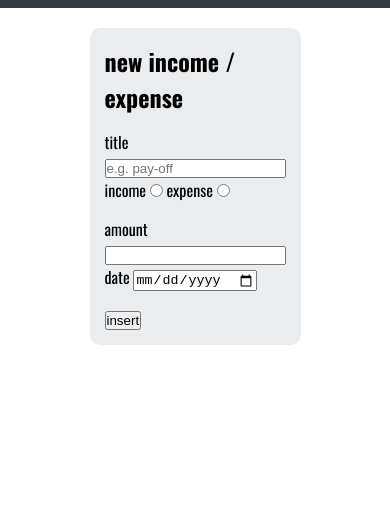
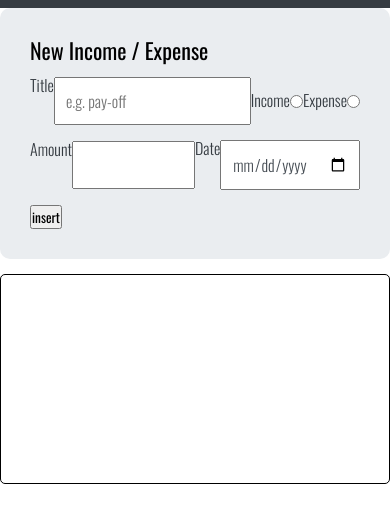
Before and after one commit to arnameti/7_HTML-CSS-JS_LiquiPlanner, a website built with Parcel: page index.html in a window 390 px wide. Shown: the part 75-598 px from the top of the page. Built offline with nearby package versions, Linux system fonts and the light colour scheme.

Commit message:
changing html structure and styles to make it better responsive

```diff
--- a/index.html
+++ b/index.html
@@ -15,16 +15,17 @@
   </head>
   <body>
     <div class="application-title">liqui-planner</div>
-    <div class="application-wrapper">
-      <section class="form-container">
+    <section class="form-container mb-15">
       <!-- prettier-ignore -->
       <form action="submit" class="form">
-          <h1 class="form__title mb-15">new income / expense</h1>
+          <h1 class="form__title heading-1 mb-15">new income / expense</h1>
 
           <div class="form__row mb-15">
             <!-- title -->
+            <div class="form__row--title-group">
               <label class="form__label form__lable--title" for="title">title</label>
               <input class="form__input form__input--title" type="text" id="title" placeholder="e.g. pay-off"/>
+           </div>
 
             <!-- income -->
             <label class="form__label form__label--income" for="income">income</label>
@@ -37,17 +38,21 @@
 
           <div class="form__row mb-15">
             <!-- amount -->
+            <div class="form__row--amount-group">
               <label class="form__label form__label--amount" for="amount">amount</label>
               <input class="form__input form__input--amount" type="number" id="amount" />
+            </div>
 
             <!-- date -->
+            <div class="form__row--date-group">
               <label class="form__label form__label--date" for="date">date</label>
               <input class="form__input form__input--date" type="date" id="date" />
+           </div>
           </div>
 
           <button class="form__button">insert</button>
         </form>
     </section>
-    </div>
+    <aside class="summary"></aside>
   </body>
 </html>
--- a/src/sass/globals/_typography.scss
+++ b/src/sass/globals/_typography.scss
@@ -14,7 +14,15 @@ a:visited {
   text-decoration: none;
 }
 
-.heading1 {
+input,
+textarea,
+button,
+select,
+option {
+  font-family: inherit;
+}
+
+.heading-1 {
   font-size: u.rem(22);
   font-weight: 400;
 }
--- a/src/sass/layout/_body.scss
+++ b/src/sass/layout/_body.scss
@@ -2,6 +2,7 @@
 
 body {
   background-color: var(--clr-background-white);
+  position: relative;
 
   .application-title {
     padding-block: u.rem(10);
@@ -14,11 +15,11 @@ body {
   }
 
   .application-wrapper {
-    min-height: calc(100vh - u.rem(83));
-    padding: u.rem(20);
+    // min-height: calc(100vh - u.rem(83));
+    // padding: u.rem(20);
 
-    display: grid;
-    grid-template-columns: 1fr 2fr 1fr;
-    align-content: start;
+    // display: grid;
+    // grid-template-columns: 1fr 2fr 1fr;
+    // align-content: start;
   }
 }
--- a/src/sass/layout/_form.scss
+++ b/src/sass/layout/_form.scss
@@ -1,8 +1,67 @@
 @use '../util' as u;
 
 .form-container {
-  grid-column: 2 / 3;
+  width: 100%;
+  max-width: u.rem(1100);
+  margin: 0 auto;
   background-color: var(--clr-light-grey-1);
   border-radius: u.rem(10);
-  padding: u.rem(15);
+  padding: u.rem(30);
 }
+
+.form {
+  line-height: 1.1;
+
+  &__title {
+    text-transform: capitalize;
+  }
+
+  &__row {
+    display: flex;
+    align-items: center;
+
+    &--title-group {
+      display: flex;
+      width: 100%;
+    }
+
+    &--amount-group {
+      display: flex;
+      width: 50%;
+    }
+
+    &--date-group {
+      display: flex;
+      width: 50%;
+    }
+  }
+
+  &__label {
+    text-transform: capitalize;
+    font-weight: 300;
+    color: var(--clr-dark-grey-2);
+  }
+
+  &__input {
+    &--title,
+    &--amount,
+    &--date {
+      padding: u.rem(10);
+      font-size: u.rem(16);
+      font-weight: 300;
+      color: var(--clr-dark-grey-1);
+    }
+
+    &--title {
+      width: 100%;
+    }
+
+    &--amount {
+      width: 100%;
+    }
+
+    &--date {
+      width: 100%;
+    }
+  }
+}
--- a/src/sass/layout/_index.scss
+++ b/src/sass/layout/_index.scss
@@ -1,2 +1,3 @@
 @forward 'body';
 @forward 'form';
+@forward 'summary';
--- /dev/null
+++ b/src/sass/layout/_summary.scss
@@ -0,0 +1,10 @@
+@use '../util' as u;
+
+.summary {
+  width: 100%;
+  max-width: u.rem(570);
+  margin: 0 auto;
+  height: u.rem(210);
+  border: 1px solid black;
+  border-radius: u.rem(5);
+}
```
Lines whose indentation alone changed are shown as unchanged.
